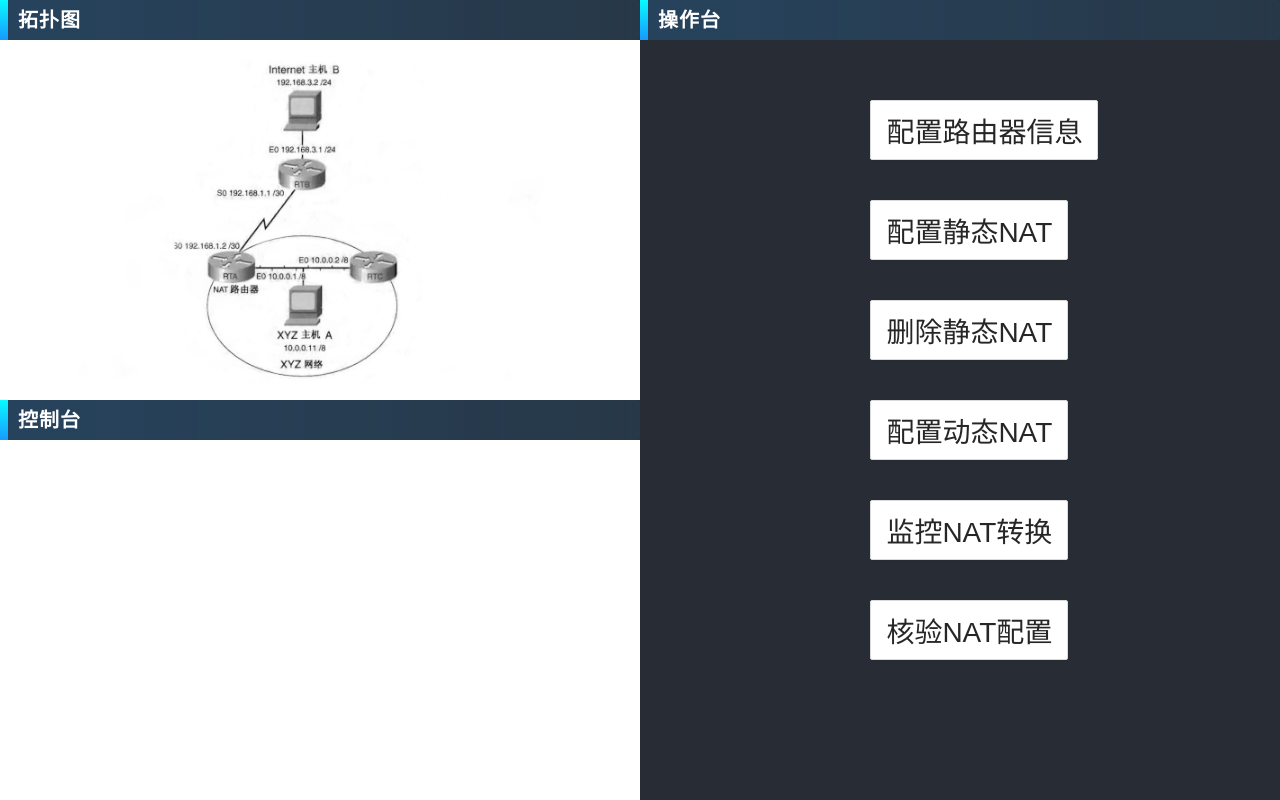
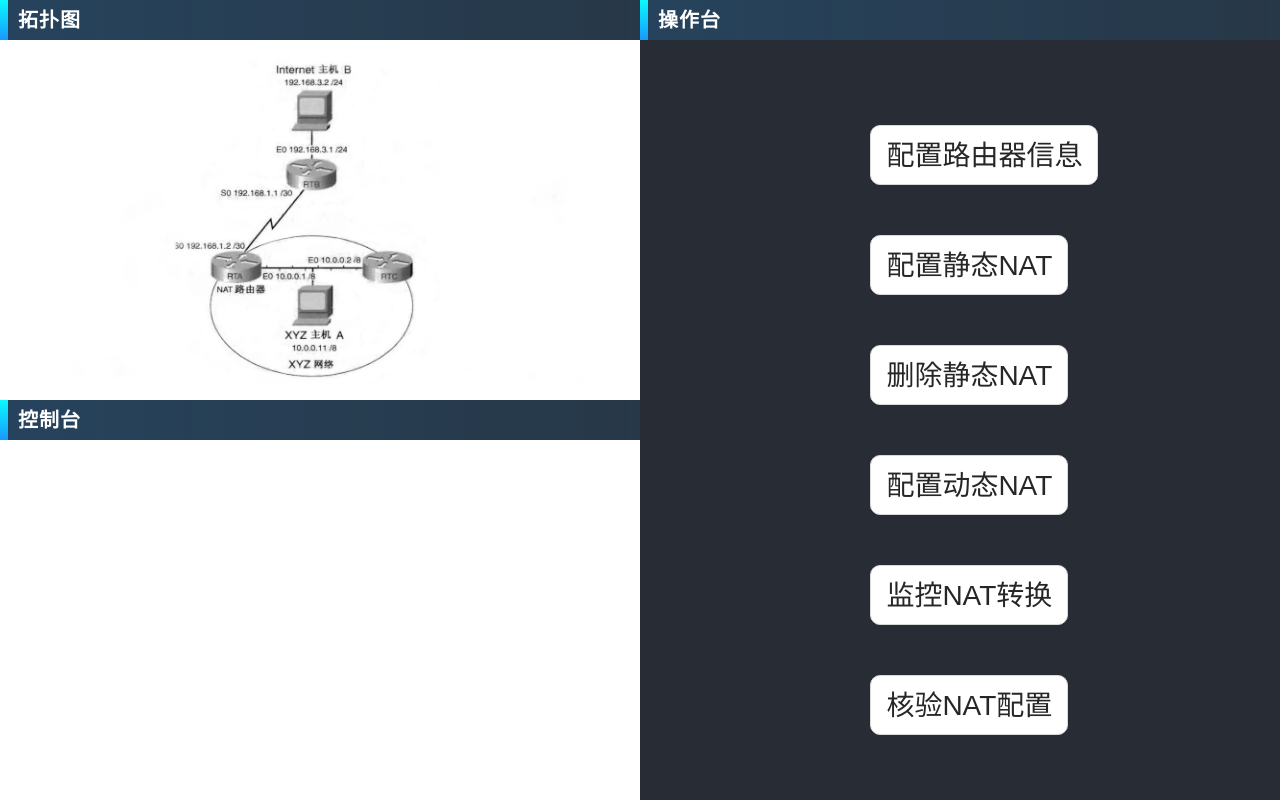
Before and after one commit to fantasybye/NATTerminal, a React (Create React App) app in the folder nat/: page / in a window 1280 px wide. Built offline with nearby package versions, Linux system fonts and the light colour scheme.

Commit message:
修改样式

```diff
--- a/nat/src/CSS/Component/Button.css
+++ b/nat/src/CSS/Component/Button.css
@@ -1,5 +1,8 @@
+.controller-button-wrapper{
+
+}
 .controller-button{
-    /*line-height: 60px;*/
+    line-height: 60px;
     position: relative;
     display: inline-block;
     font-weight: 400;
@@ -17,11 +20,17 @@
     -ms-touch-action: manipulation;
     touch-action: manipulation;
     height: 60px;
-    padding: 4px 15px;
+    padding:0 15px;
     font-size: 28px;
-    border-radius: 2px;
+    border-radius: 10px;
     color: rgba(0,0,0,.85);
     background: #fff none;
     border: 1px solid #d9d9d9;
-    margin: 20px 0;
+    margin: 25px 0;
 }
+.controller-button:hover{
+    background: #1890ff none;
+    color: #fff;
+    -webkit-box-shadow: 2px 2px 5px 5px rgba(0,0,0,.085) inset;
+    box-shadow: 2px 2px 5px 5px rgba(0,0,0,.085) inset;
+}
--- a/nat/src/CSS/Composite/Controller.css
+++ b/nat/src/CSS/Composite/Controller.css
@@ -5,5 +5,5 @@
 }
 
 .controller-button-list{
-    margin:40px 0 0 18vw;
+    margin:60px 0 0 18vw;
 }
--- a/nat/src/CSS/Composite/Topology.css
+++ b/nat/src/CSS/Composite/Topology.css
@@ -5,10 +5,13 @@
 .topology-img-wrapper{
     /*width: 60vw;*/
     height: 45vh;
-    padding-left: calc(25vw - 35vh);
+    padding:0 calc(25vw - 36vh);
+    display:flex;
+    align-items:center;
+    justify-content:center;
     background: #FFFFFF;
 }
 img{
-    /*width: 60vw;*/
+    width: 100%;
     height: 45vh;
 }
--- a/nat/src/Composite/Console.js
+++ b/nat/src/Composite/Console.js
@@ -15,7 +15,7 @@ class Console extends Component{
             <div className='console'>
                 <PanelTitle name={this.state.titleName} />
                 <ul className="console-ul">
-                    {this.props.text.map((line)=>(<li key={line} className="console-li">{line}</li>))}
+                    {this.props.text.map((line,index)=>(<li key={index} className="console-li">{line}</li>))}
                 </ul>
             </div>
         )
```
